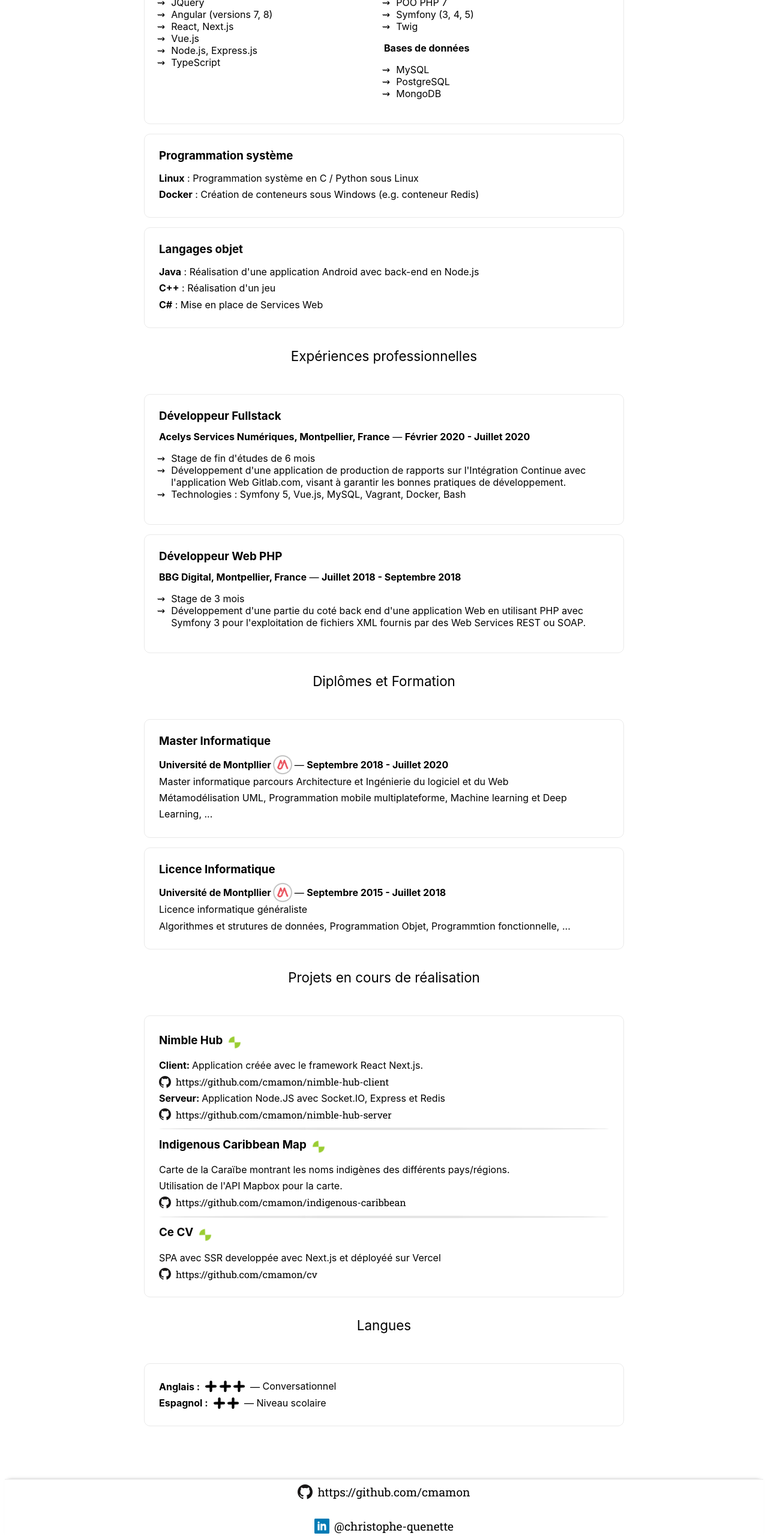
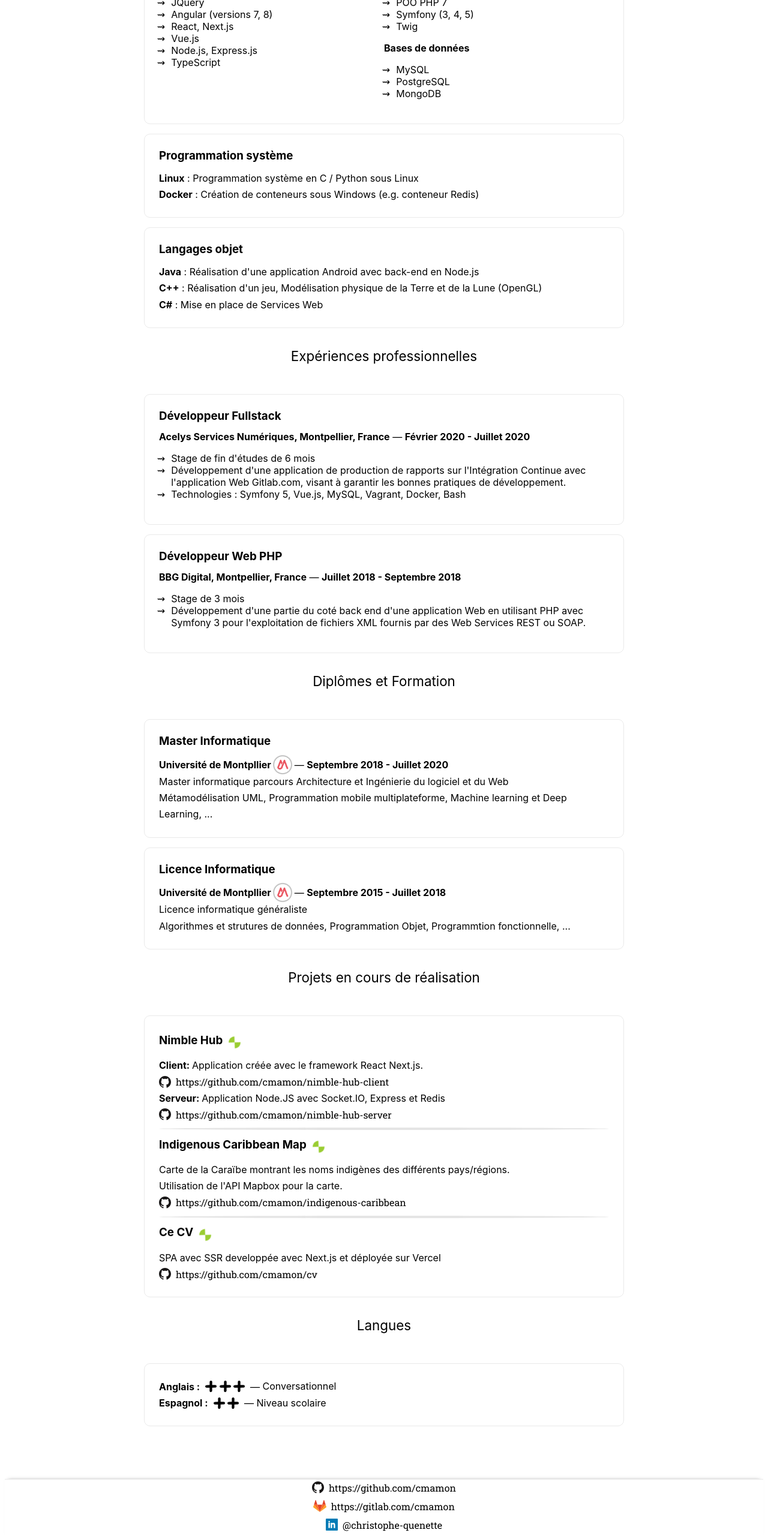
Before and after one commit to cmamon/cv, a Next.js app: page / in a window 1280 px wide. Shown: the part 599-3165 px from the top of the page at 60% size. Built offline with nearby package versions, Linux system fonts and the light colour scheme.

Commit message:
Fix typo, add gitlab link, improve responsiveness

```diff
--- a/pages/index.js
+++ b/pages/index.js
@@ -81,7 +81,7 @@ export default function Home() {
           <div className={styles.card}>
             <h3>Langages objet</h3>
             <p><b>Java</b> : Réalisation d'une application Android avec back-end en Node.js</p>
-            <p><b>C++</b> : Réalisation d'un jeu</p>
+            <p><b>C++</b> : Réalisation d'un jeu, Modélisation physique de la Terre et de la Lune (OpenGL)</p>
             <p><b>C#</b> : Mise en place de Services Web</p>
           </div>
         </div>
@@ -216,7 +216,7 @@ export default function Home() {
             </div>
 
             <p>
-              SPA avec SSR developpée avec Next.js et déployéé sur Vercel
+              SPA avec SSR developpée avec Next.js et déployée sur Vercel
             </p>
             <p className={styles.alignMiddle}>
               <img src="/images/github-icon.svg" width="20px" />
@@ -260,6 +260,12 @@ export default function Home() {
           </a>
         </p>
         <p className={styles.alignMiddle}>
+          <img id="gitlab-logo" src="/images/gitlab-logo.svg"></img>
+          <a href="https://gitlab.com/cmamon">
+            https://gitlab.com/cmamon
+          </a>
+        </p>
+        <p className={styles.alignMiddle}>
           <img id="linkedin-logo" src="/images/linkedin-icon.svg"></img>
           <a href="https://www.linkedin.com/in/christophe-quenette">
             @christophe-quenette
--- a/styles/Home.module.css
+++ b/styles/Home.module.css
@@ -49,16 +49,18 @@
   box-shadow: 0 -4px 6px -6px rgba(0, 0, 0, 0.5);
 }
 
-
-
 .footer img {
   margin-right: 0.5rem;
-  height: 25px;
+  height: 20px;
+}
+
+.footer p {
+  margin: 0 0 10px 0;
 }
 
 .footer a {
   font-family: 'Roboto Slab', serif;
-  font-size: 1.2rem;
+  font-size: 1rem;
 }
 
 .title {
@@ -210,7 +212,14 @@
   }
 }
 
-@media screen and (max-width: 350px) {
+@media screen and (max-width: 375px) {
+  .main {
+    width: 95%;
+  }
+}
+
+
+@media screen and (max-width: 375px) {
   .personal_infos span:nth-of-type(1) {
     display: block;
   }
```
Also changed, not shown: public/images/gitlab-logo.svg (added).
